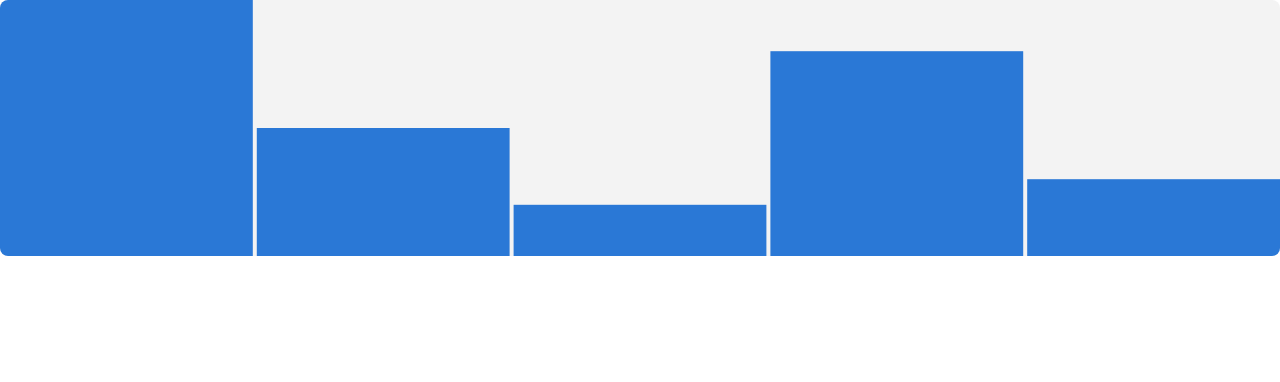
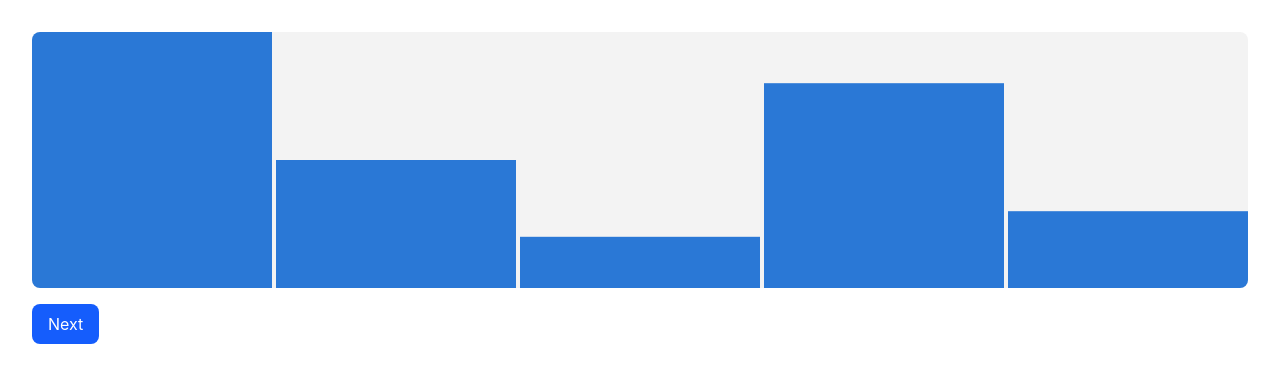
Before and after one commit to JameNori/algorithm-visualizer, a React (Vite) app: page / in a window 1280 px wide. Shown: the top 382 px of the page. Built offline with nearby package versions, Linux system fonts and the light colour scheme.

Commit message:
feat: wire next-step button into bubble sort animation

```diff
--- a/src/App.tsx
+++ b/src/App.tsx
@@ -1,8 +1,32 @@
+import { useMemo } from "react";
 import { ArrayBarChart } from "./components/ArrayBarChart";
 import { createInitialBars } from "./algorithms/utils";
+import { getBubbleSortSteps } from "./algorithms/bubbleSort";
+import { useSortAnimation } from "./hooks/useSortAnimation";
+
+const INITIAL_VALUES = [100, 50, 20, 80, 30];
 
 function App() {
-  return <ArrayBarChart bars={createInitialBars([100, 50, 20, 80, 30])} />;
+  // useMemo + empty deps: compute the full step list once, not on every
+  // re-render. useSortAnimation only cares about navigating the result.
+  const steps = useMemo(
+    () => getBubbleSortSteps(createInitialBars(INITIAL_VALUES)),
+    [],
+  );
+  const { currentBars, nextStep, isFinished } = useSortAnimation(steps);
+
+  return (
+    <div className="p-8">
+      <ArrayBarChart bars={currentBars} />
+      <button
+        onClick={nextStep}
+        disabled={isFinished}
+        className="mt-4 px-4 py-2 rounded-lg bg-blue-600 text-white disabled:opacity-40 disabled:cursor-not-allowed"
+      >
+        Next
+      </button>
+    </div>
+  );
 }
 
 export default App;
```
